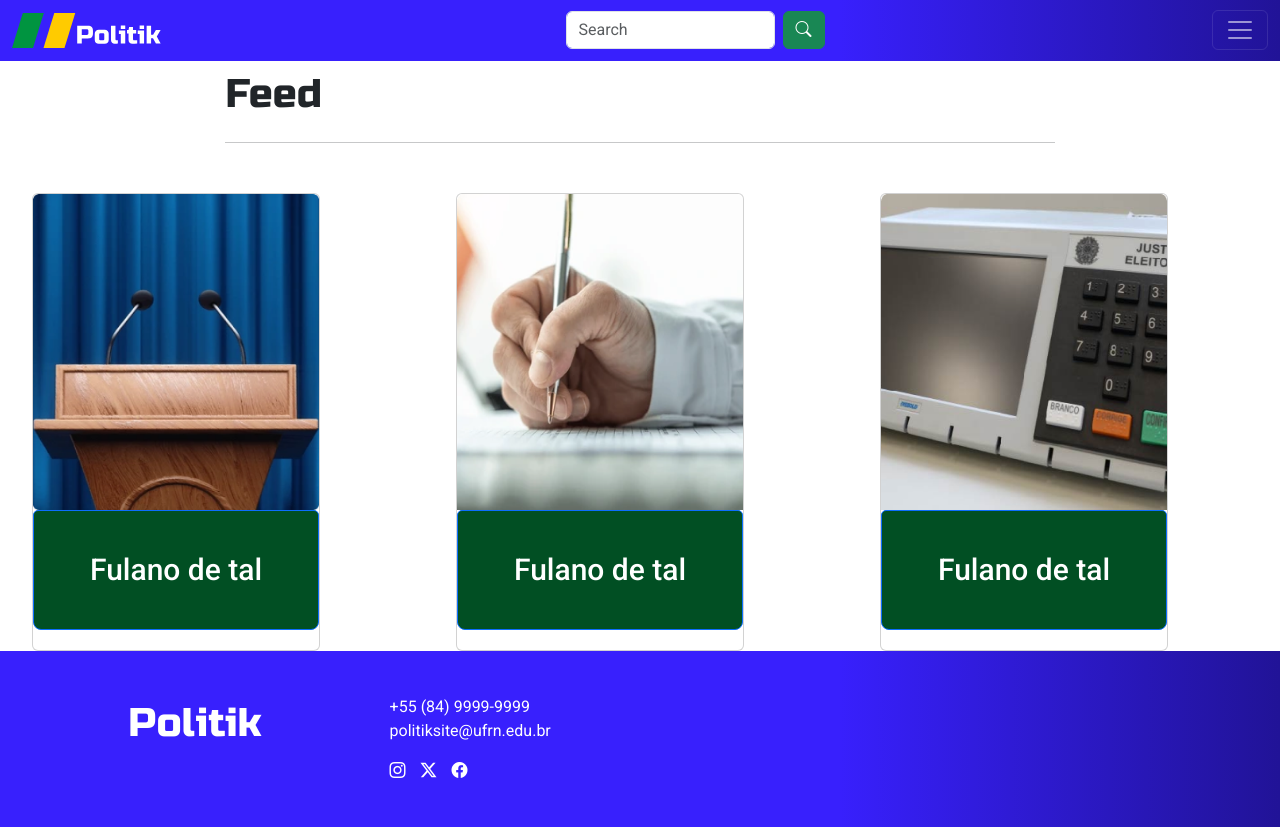
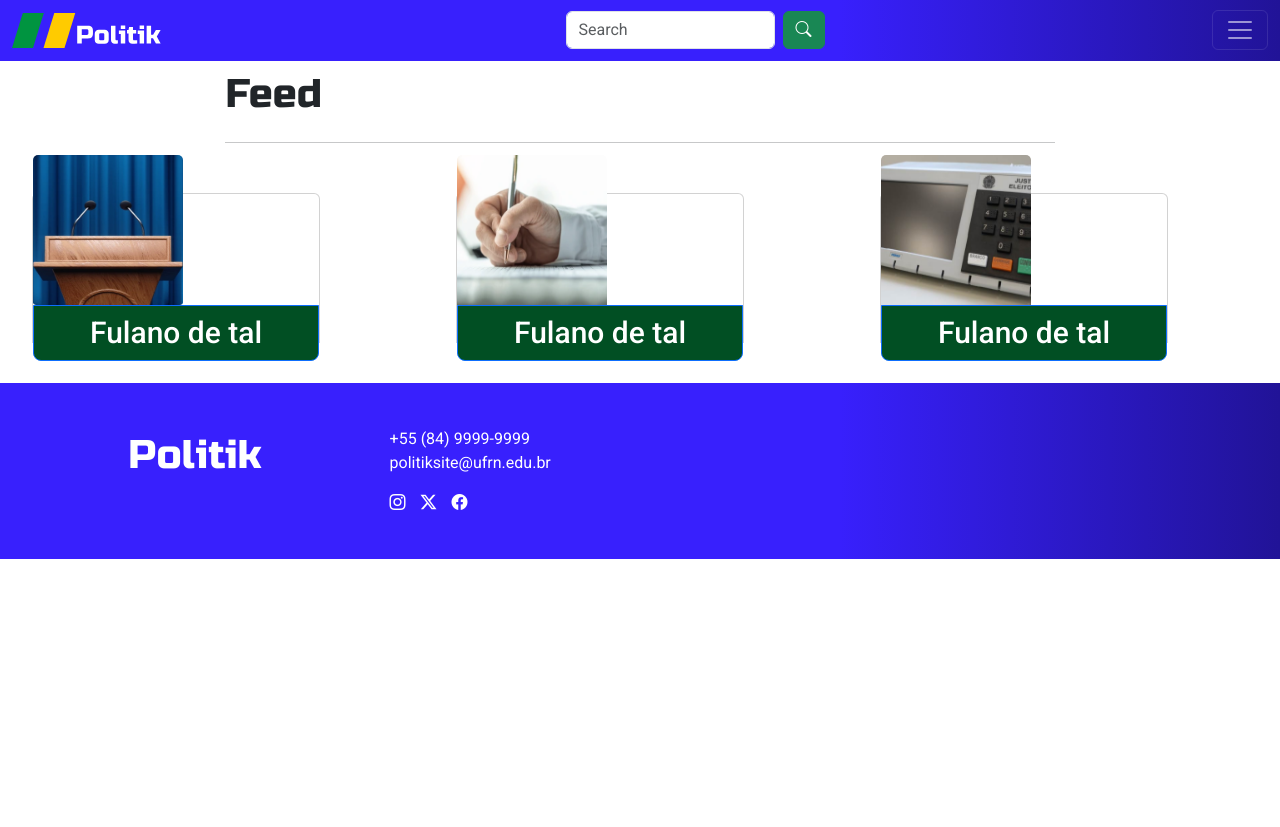
Before and after one commit to FilipeFCampos/Politik, an Angular app: page /feed in a window 1280 px wide. After the commit the page ends 800 px from the top, so only its background shows below. Built offline with nearby package versions, Linux system fonts and the light colour scheme.

Commit message:
botafogo campeao dia 30

```diff
--- a/src/app/feed/feed.component.css
+++ b/src/app/feed/feed.component.css
@@ -12,16 +12,26 @@
 .card{
     display: flex;
     justify-content: center;
+    height: 150px;
+    width: 150px;
+    margin-bottom: 20px;
+    border-top-left-radius: 10;
+  border-top-right-radius: 10;
+  border-bottom-left-radius: 0px;
+  border-bottom-right-radius: 0px;
+
 }
 
 #cards{
     display: flex;
     justify-content: center;
     margin-left: 20px;
+    margin-bottom: 20px;
 }
 
 #images-card{
-    height: 316px;
+    height: 150px;
+    width: 150px;
     flex-shrink: 0;
 }
 
@@ -38,9 +48,14 @@
     font-style: normal;
     font-weight: 500;
     line-height: 140%;
-    border-radius: 5px 5px var(--Corner-Small, 8px) var(--Corner-Small, 8px);
+    border-radius: 0px 0px var(--Corner-Small, 8px) var(--Corner-Small, 8px);
     background: #014F23;
-    height: 120px;
-    weight: 90px;
+    height: 83px;
+    width: 300px;
     margin-bottom: 20px;
+    max-width: 100%;
+
 }
+* {
+  box-sizing: border-box;
+}
```
Also changed, not shown: public/images/canditado-generico.png (added), src/app/candidato/candidato.component.css (added), src/app/candidato/candidato.component.html (added), src/app/candidato/candidato.component.ts (added).
